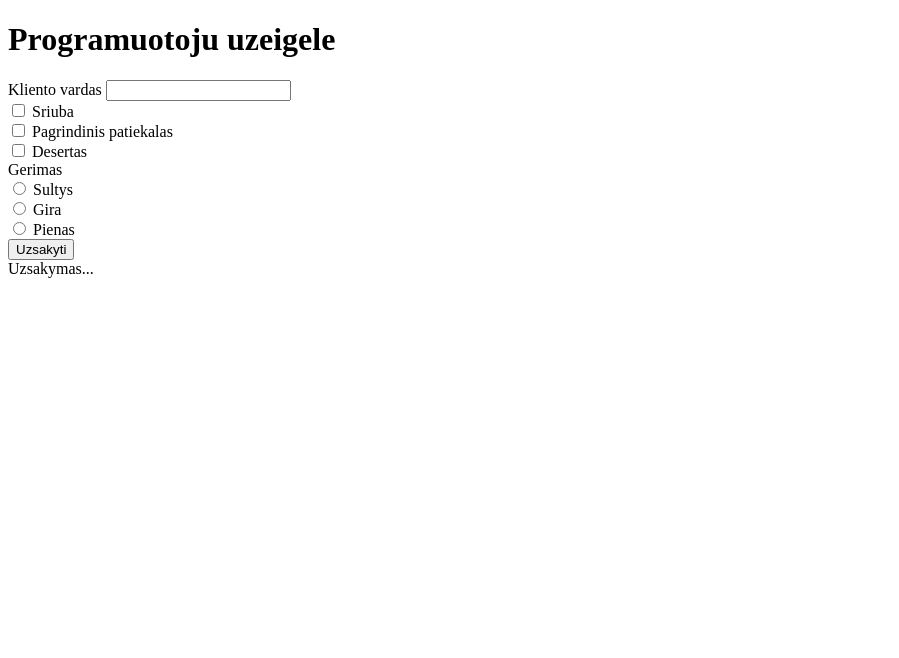
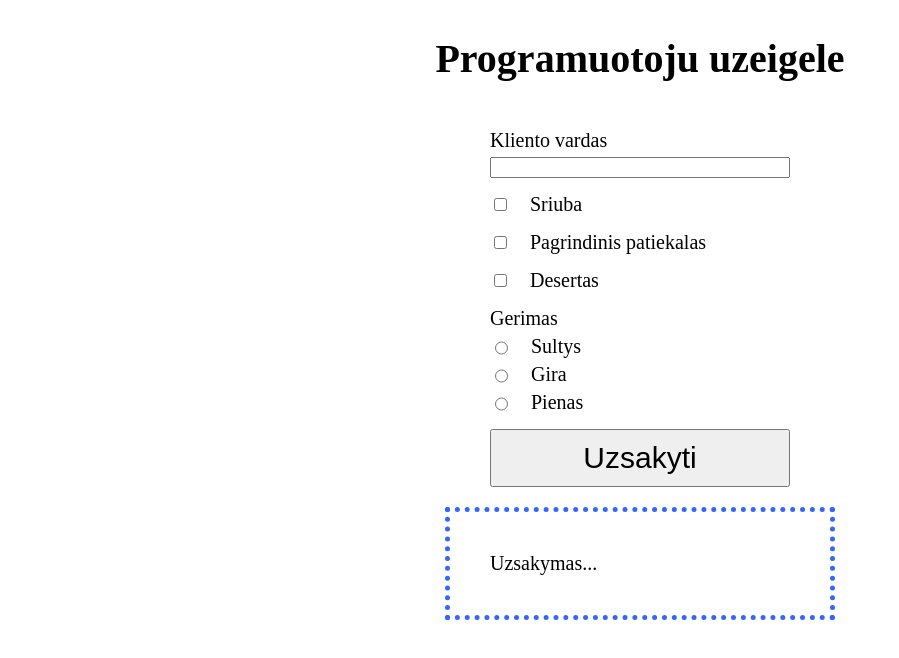
Before and after one commit to AndriusS0316/1-ND12, a website: page index.HTML in a window 1280 px wide. Shown: the whole page, without its empty margins (0-899 px from the left). Drawn offline with Linux system fonts and the light colour scheme.

Commit message:
20210717

```diff
--- a/index.HTML
+++ b/index.HTML
@@ -7,6 +7,37 @@
     <title>ND11</title>
 </head>
 <style>
+body {
+  display: flex;
+  flex-direction: column;
+  align-items: center;
+  gap: 20px;
+  font-size: 20px;
+}
+form {
+  display: flex;
+  width: 300px;
+  flex-direction: column;
+  gap: 15px;
+}
+.form-row {
+  display: flex;
+  flex-direction: column;
+  gap: 5px;
+}
+.form-row > .inline {
+  display: flex;
+  gap: 20px;
+}
+button {
+  padding: 10px 40px;
+  font-size: 30px;
+}
+.order {
+  width: 300px;
+  padding: 40px;
+  border: 5px dotted #36f;
+}
 
 </style>
 <body>
```
